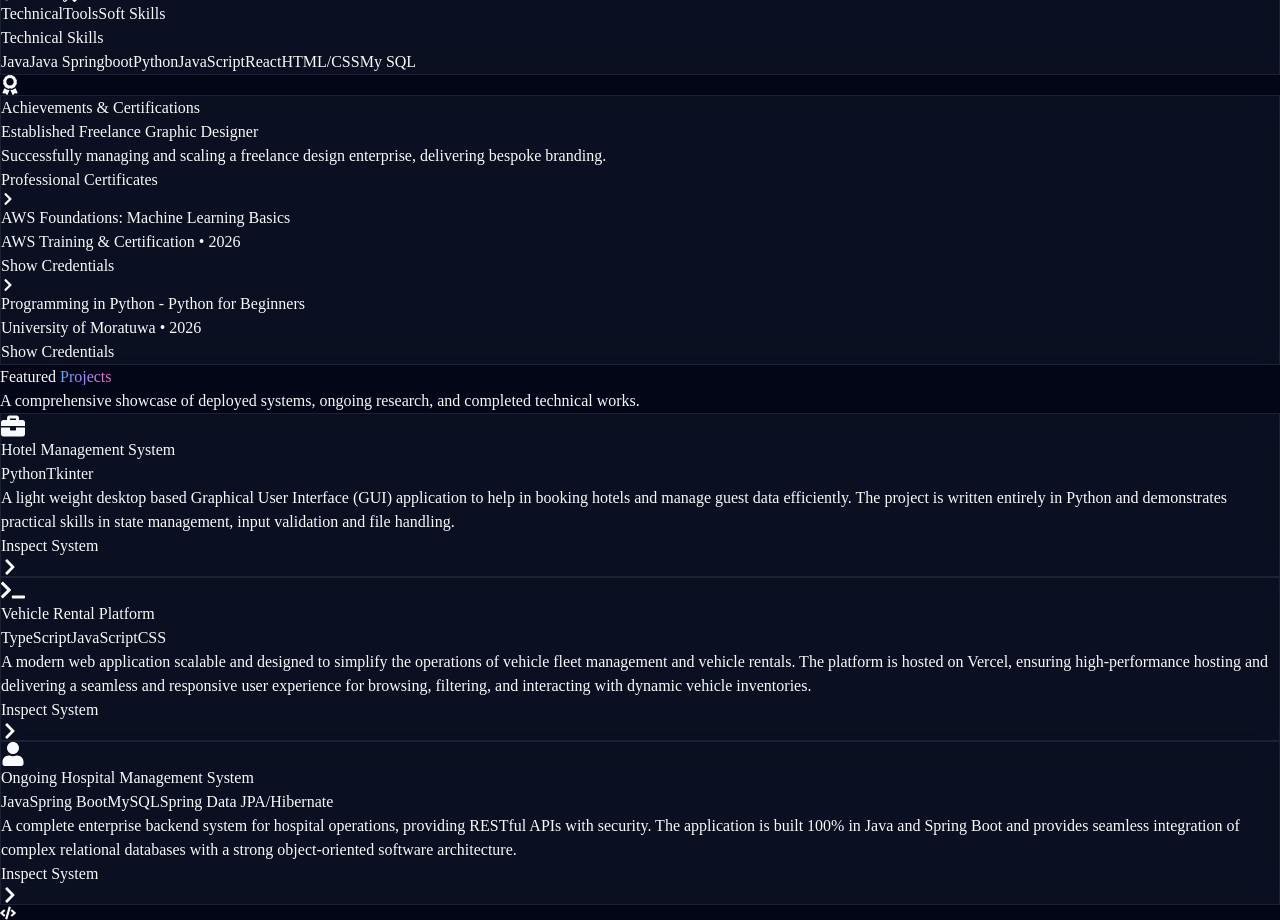
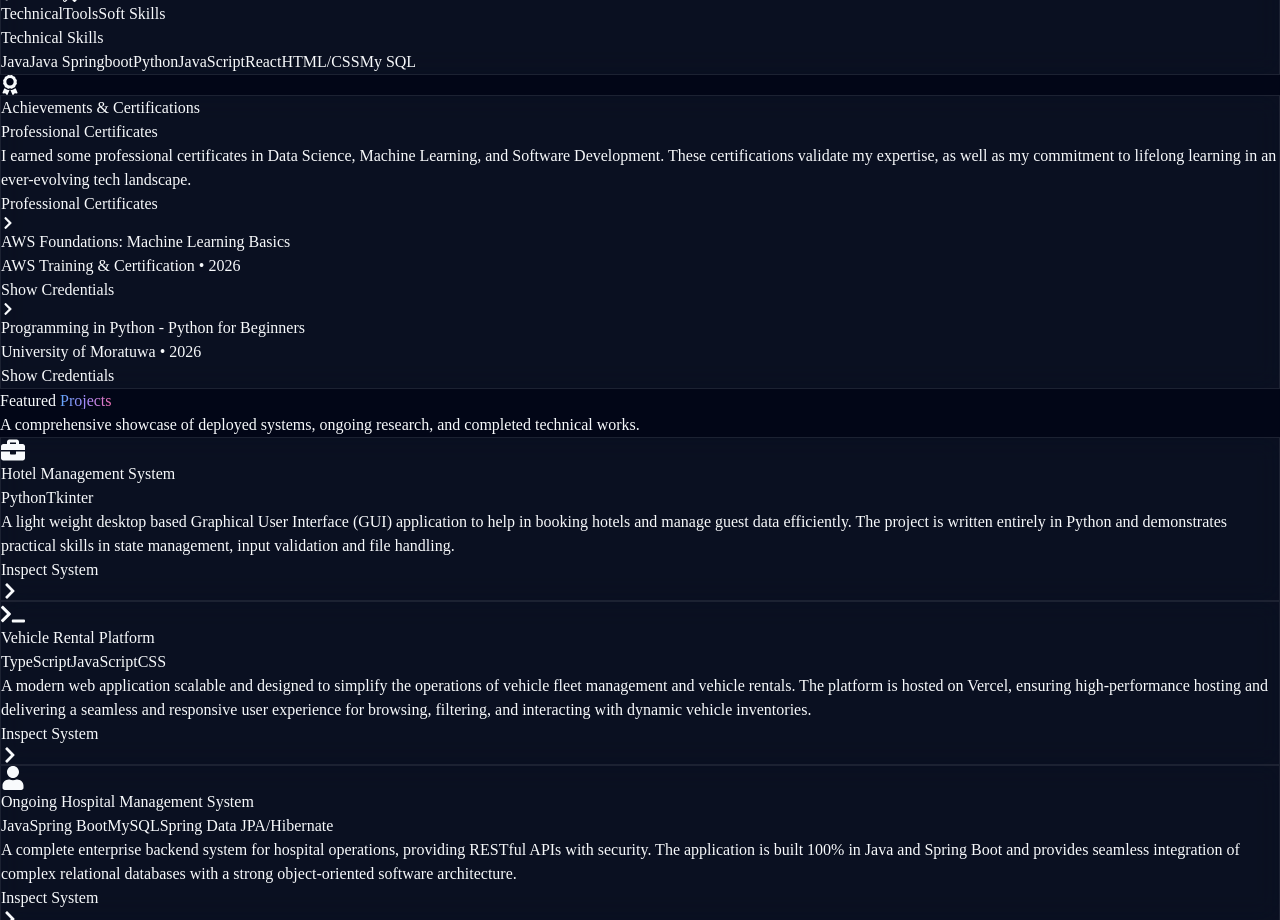
Before and after one commit to Sahiru1010/MyPortfolio, a React (Vite) app in the folder sahiru-portfolio/: page / in a window 1280 px wide. Shown: the part 940-1860 px from the top of the page. Built offline with nearby package versions, Linux system fonts and the light colour scheme.

Commit message:
Update achievement section to highlight professional certificates and commitment to lifelong learning

```diff
--- a/sahiru-portfolio/src/App.jsx
+++ b/sahiru-portfolio/src/App.jsx
@@ -559,9 +559,9 @@ useEffect(() => {
 
                 {/* --- Your Current Achievement --- */}
                 <div className="mb-6">
-                  <h3 className="text-xl font-bold text-white mb-2">Established Freelance Graphic Designer</h3>
+                  <h3 className="text-xl font-bold text-white mb-2">Professional Certificates</h3>
                   <p className="text-slate-400 leading-relaxed text-1xl font-semibold">
-                    Successfully managing and scaling a freelance design enterprise, delivering bespoke branding.
+                   I earned some professional certificates in Data Science, Machine Learning, and Software Development. These certifications validate my expertise, as well as my commitment to lifelong learning in an ever-evolving tech landscape.
                   </p>
                 </div>
 
```
